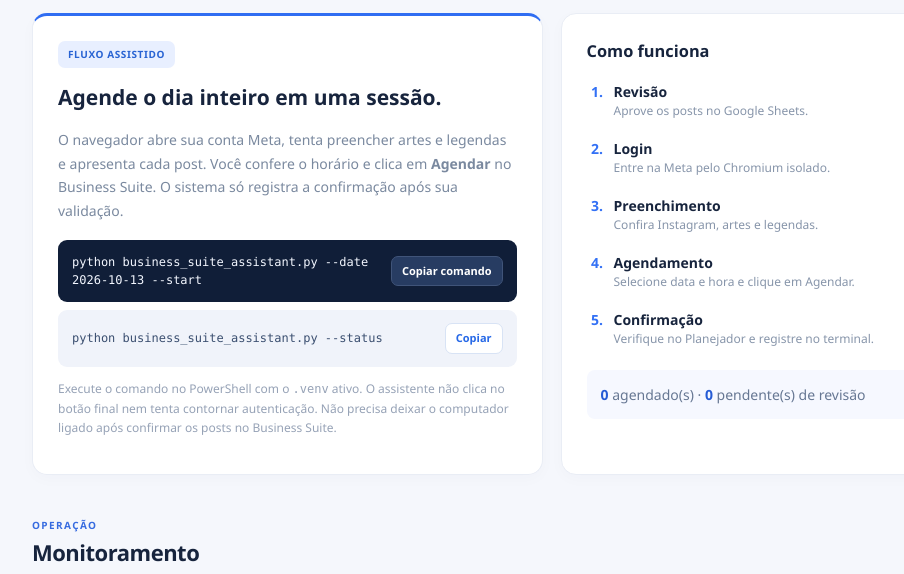
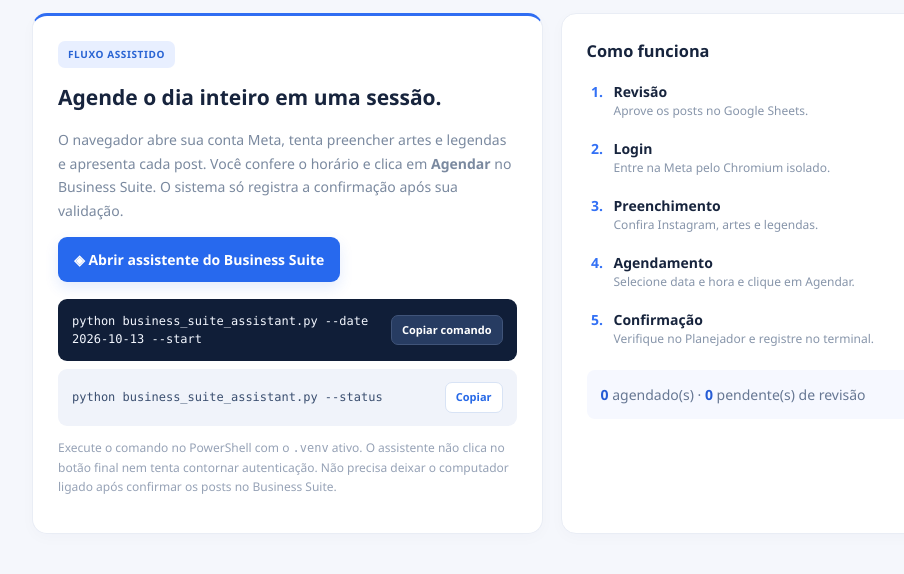
Before and after one commit to llongaray/ArayFlow, a Flask app: page / in a window 1280 px wide. Shown: the part 958-1532 px from the top of the page, without its empty margins (254-1158 px from the left). Run offline with Flask 3, Linux system fonts and the light colour scheme.

Commit message:
feat(v0.7): acao visual para iniciar a sessao assistida com Playwright

```diff
--- a/templates/dashboard.html
+++ b/templates/dashboard.html
@@ -132,6 +132,16 @@
             <h3>Agende o dia inteiro em uma sessão.</h3>
             <p>O navegador abre sua conta Meta, tenta preencher artes e legendas e apresenta cada post. Você confere o horário e clica em <strong>Agendar</strong> no Business Suite. O sistema só registra a confirmação após sua validação.</p>
             {% if autopublish %}<div class="notification error">A automação pela Graph API está AUTORIZADA no .env. Antes de usar o assistente Playwright, altere <code>ARAYFLOW_AUTOPUBLISH_ENABLED=false</code> e pause a tarefa Windows para evitar duplicatas.</div>{% endif %}
+            {% if not autopublish and task_state not in ['Ready','Running','Queued'] %}
+            <form action="{{ url_for('start_business_suite') }}" method="post" class="start-form">
+              <input type="hidden" name="csrf" value="{{ csrf }}">
+              <input type="hidden" name="date" value="{{ day }}">
+              <input type="hidden" name="confirmation" value="ABRIR">
+              <button class="button primary" type="submit">◈ Abrir assistente do Business Suite</button>
+            </form>
+            {% else %}
+            <div class="notification error">O botao de abertura fica bloqueado ate desativar a API no .env e pausar a tarefa Windows. O assistente tambem verifica isso antes de iniciar.</div>
+            {% endif %}
             <div class="cli"><code id="suite-command">python business_suite_assistant.py --date {{ day }} --start</code><button type="button" class="copy-button" data-copy-target="suite-command">Copiar comando</button></div>
             <div class="cli secondary-cli"><code id="suite-status-command">python business_suite_assistant.py --status</code><button type="button" class="copy-button" data-copy-target="suite-status-command">Copiar</button></div>
             <p class="support-note">Execute o comando no PowerShell com o <code>.venv</code> ativo. O assistente não clica no botão final nem tenta contornar autenticação. Não precisa deixar o computador ligado após confirmar os posts no Business Suite.</p>
```
